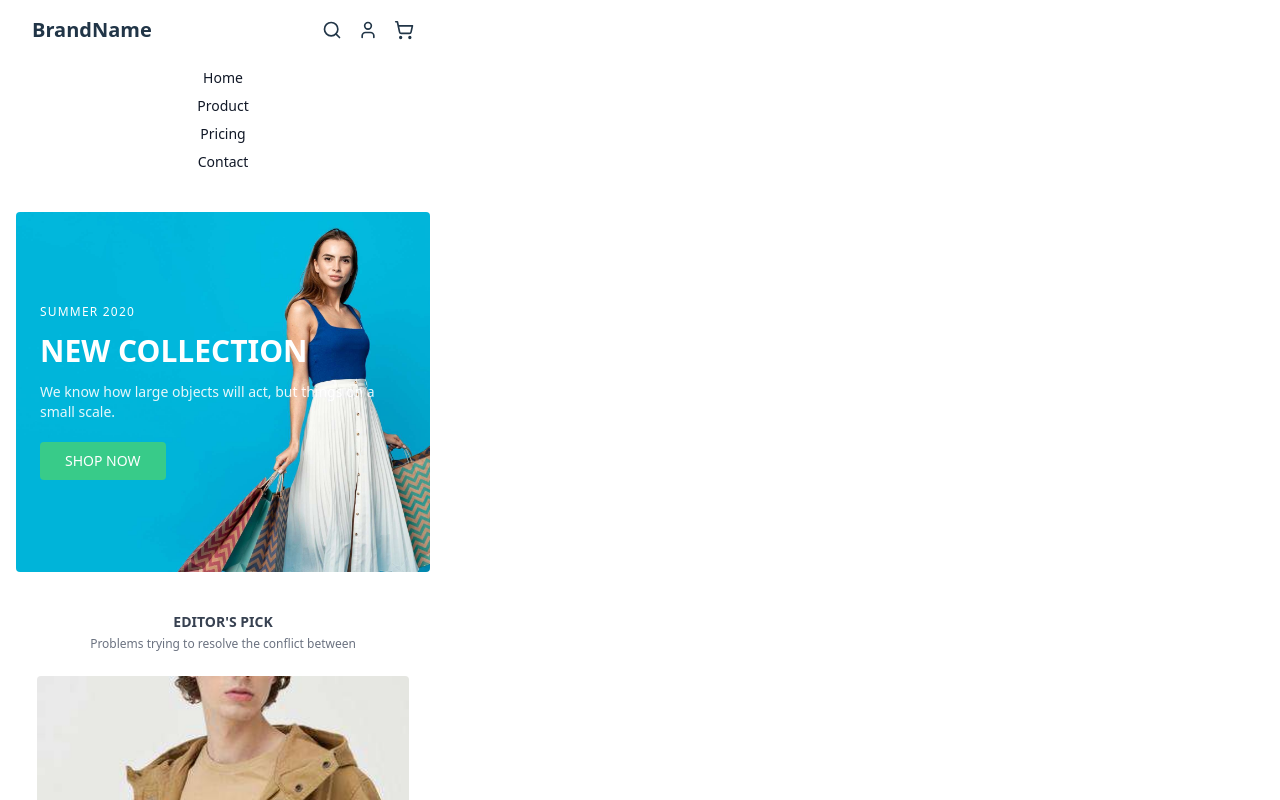
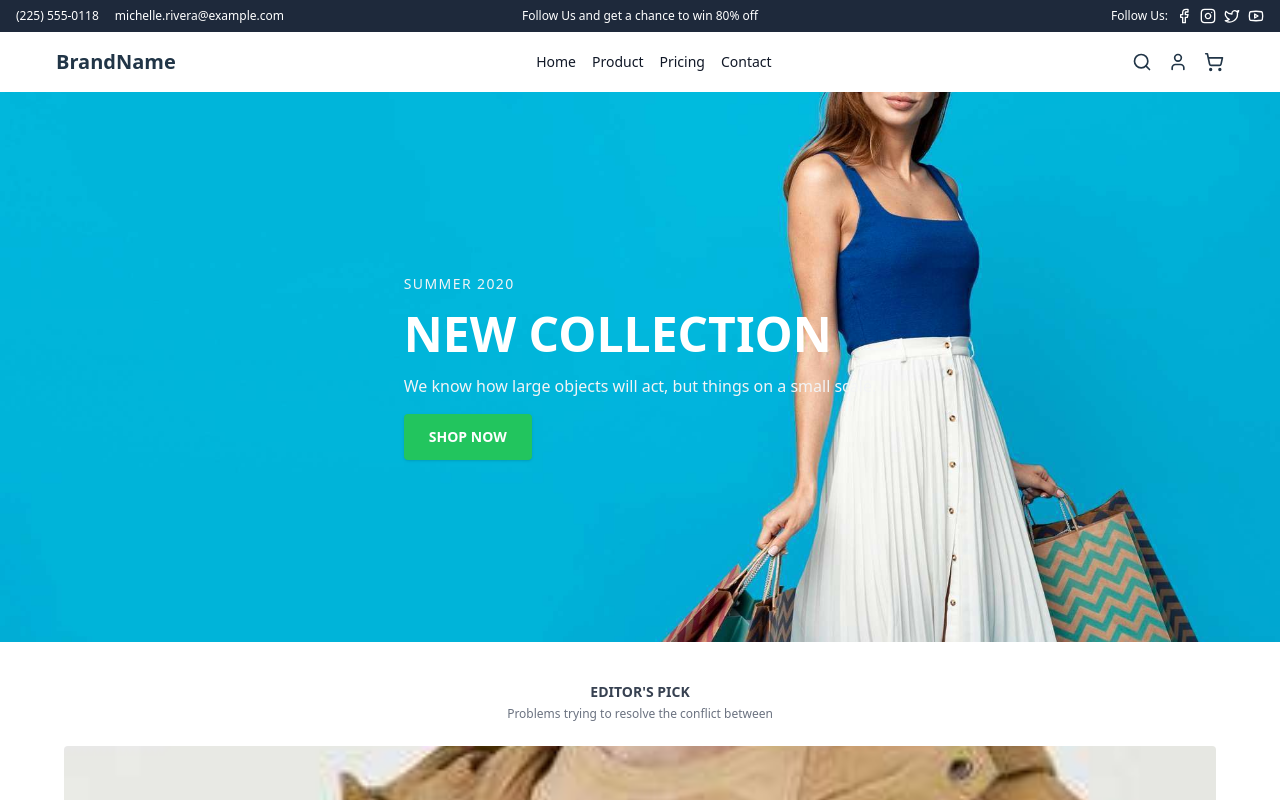
Before and after one commit to GokcenGuldogan/gokcens-ecommerce-project, a React (Vite) app: page / in a window 1280 px wide. Shown: the top 800 px of the page. Built offline with nearby package versions, Linux system fonts and the light colour scheme.

Commit message:
Header,hero desktop view olusturuldu

```diff
--- a/src/App.jsx
+++ b/src/App.jsx
@@ -1,17 +1,22 @@
+// src/App.jsx
+import { BrowserRouter as Router, Routes, Route } from "react-router-dom";
 import Header from "./layout/Header";
 import Footer from "./layout/Footer";
 import HomePage from "./pages/HomePage";
 
-
-
-
-
 export default function App() {
   return (
-    <div>
-      <Header />
-      <HomePage />
-      <Footer />
-    </div>
+    <Router>
+      <div className="bg-white min-h-screen w-full">
+        <Header />
+
+        <Routes>
+          <Route path="/" element={<HomePage />} />
+          {/* İleride başka sayfalar eklersen buraya yeni Route ekleyebilirsin */}
+        </Routes>
+
+        <Footer />
+      </div>
+    </Router>
   );
 }
--- a/src/index.css
+++ b/src/index.css
@@ -28,8 +28,6 @@ a:hover {
 
 body {
   margin: 0;
-  display: flex;
-  place-items: center;
   min-width: 320px;
   min-height: 100vh;
 }
--- a/src/layout/Footer.jsx
+++ b/src/layout/Footer.jsx
@@ -1,65 +1,86 @@
+// src/layout/Footer.jsx
+import { FaFacebookF, FaInstagram, FaTwitter } from "react-icons/fa";
+
 export default function Footer() {
   return (
-    <footer className="w-full max-w-[414px] mx-auto px-6 mt-16 bg-white text-gray-700 text-sm">
-      {/* Bandage ve ikonlar */}
-      <div className="flex flex-col gap-2 text-left">
-        <h2 className="text-xl font-bold">Bandage</h2>
-        <div className="flex flex-col gap-1 pl-1">
-          <a href="#" className="text-blue-600">🌐</a>
-          <a href="#" className="text-blue-600">🐦</a>
-          <a href="#" className="text-blue-600">📘</a>
+    <footer className="bg-white px-6 py-10 w-full max-w-[1200px] mx-auto text-gray-700 text-sm">
+      {/* Logo & Icons */}
+      <div className="flex flex-col items-center text-center mb-6">
+        <h1 className="text-2xl font-bold text-black">Bandage</h1>
+        <div className="flex gap-4 mt-2 text-blue-600 text-lg">
+          <FaFacebookF />
+          <FaInstagram />
+          <FaTwitter />
         </div>
       </div>
 
-      {/* Dört kolonlu bilgi bölümü */}
-      <div className="mt-10 grid grid-cols-2 gap-y-8 gap-x-6 text-left">
+      {/* Link Sections - Alt Alta */}
+      <div className="flex flex-col gap-6 mb-8">
+        {/* Company Info */}
         <div>
-          <h3 className="text-sm font-semibold mb-2">Company Info</h3>
-          <p>About Us</p>
-          <p>Carrier</p>
-          <p>We are hiring</p>
-          <p>Blog</p>
+          <h3 className="font-semibold text-black mb-2">Company Info</h3>
+          <ul className="space-y-1">
+            <li>About Us</li>
+            <li>Carrier</li>
+            <li>We are hiring</li>
+            <li>Blog</li>
+          </ul>
         </div>
+
+        {/* Legal */}
         <div>
-          <h3 className="text-sm font-semibold mb-2">Features</h3>
-          <p>Business Marketing</p>
-          <p>User Analytic</p>
-          <p>Live Chat</p>
-          <p>Unlimited Support</p>
+          <h3 className="font-semibold text-black mb-2">Legal</h3>
+          <ul className="space-y-1">
+            <li>About Us</li>
+            <li>Carrier</li>
+            <li>We are hiring</li>
+            <li>Blog</li>
+          </ul>
         </div>
+
+        {/* Features */}
         <div>
-          <h3 className="text-sm font-semibold mb-2">Resources</h3>
-          <p>IOS & Android</p>
-          <p>Watch a Demo</p>
-          <p>Customers</p>
-          <p>API</p>
+          <h3 className="font-semibold text-black mb-2">Features</h3>
+          <ul className="space-y-1">
+            <li>Business Marketing</li>
+            <li>User Analytic</li>
+            <li>Live Chat</li>
+            <li>Unlimited Support</li>
+          </ul>
         </div>
+
+        {/* Resources */}
         <div>
-          <h3 className="text-sm font-semibold mb-2">Legal</h3>
-          <p>About Us</p>
-          <p>Carrier</p>
-          <p>We are hiring</p>
-          <p>Blog</p>
+          <h3 className="font-semibold text-black mb-2">Resources</h3>
+          <ul className="space-y-1">
+            <li>IOS & Android</li>
+            <li>Watch a Demo</li>
+            <li>Customers</li>
+            <li>API</li>
+          </ul>
         </div>
       </div>
 
-      {/* Email abonelik alanı */}
-      <div className="mt-10 flex flex-col items-start gap-2">
+      {/* Subscribe */}
+      <div className="mb-8">
+        <h3 className="font-semibold text-black mb-2">Get In Touch</h3>
+        <div className="flex flex-col gap-2">
           <input
             type="email"
             placeholder="Your Email"
-          className="border border-gray-300 px-4 py-2 rounded w-full"
+            className="border border-gray-300 px-4 py-2 rounded text-sm"
           />
-        <button className="bg-[#23A6F0] text-white px-6 py-2 rounded text-sm font-medium w-full">
+          <button className="bg-blue-500 text-white py-2 rounded font-medium">
             Subscribe
           </button>
-        <p className="text-gray-400 text-xs mt-1">Lore imp sum dolor Amit</p>
+        </div>
+        <p className="text-xs text-gray-400 mt-3">Lorem impsum dolor Amit</p>
       </div>
 
-      {/* Alt yazı */}
-      <div className="mt-10 border-t pt-4 text-center text-gray-400 text-xs">
+      {/* Bottom Note */}
+      <p className="text-center text-xs text-gray-400 mt-6">
         Made With Love By Finland All Right Reserved
-      </div>
+      </p>
     </footer>
   );
 }
--- a/src/layout/Header.jsx
+++ b/src/layout/Header.jsx
@@ -1,28 +1,52 @@
+// src/layout/Header.jsx
 import { Search, User, ShoppingCart } from "lucide-react";
+import { Facebook, Instagram, Twitter, Youtube } from "lucide-react";
 
 export default function Header() {
   return (
     <header className="w-full bg-white">
-      <div className="max-w-[414px] mx-auto px-4 py-4">
-        {/* Üst Satır: Logo + İkonlar */}
-        <div className="flex justify-between items-center">
-          <div className="text-xl font-bold">BrandName</div>
+      {/* ÜST BAR - SADECE DESKTOP GÖRÜNÜR */}
+      <div className="hidden md:grid grid-cols-3 items-center bg-[#1e293b] text-white text-xs px-4 py-2">
 
-          <div className="flex items-center gap-4">
+        <div className="text-left space-x-4">
+          <span>(225) 555-0118</span>
+          <span>michelle.rivera@example.com</span>
+        </div>
+        <div className="text-center">
+          <span>Follow Us and get a chance to win 80% off</span>
+          </div>
+
+          <div className="flex items-center justify-end gap-2 text-white text-xs">
+  <span className="whitespace-nowrap">Follow Us:</span>
+  <Facebook className="w-4 h-4 cursor-pointer" />
+  <Instagram className="w-4 h-4 cursor-pointer" />
+  <Twitter className="w-4 h-4 cursor-pointer" />
+  <Youtube className="w-4 h-4 cursor-pointer" />
+</div>
+      </div>
+
+      {/* ALT BAR */}
+      <div className="max-w-[1200px] mx-auto px-4 py-4">
+        {/* Logo + Menü + İkonlar */}
+        <div className="flex flex-col md:flex-row md:justify-between md:items-center">
+          {/* Logo */}
+          <div className="text-xl font-bold text-center md:text-left">BrandName</div>
+
+          {/* Menü */}
+          <nav className="mt-4 md:mt-0 flex flex-col md:flex-row justify-center items-center gap-4 text-sm text-gray-900 font-medium">
+            <a href="#" className="text-gray-900">Home</a>
+            <a href="#" className="text-gray-900">Product</a>
+            <a href="#" className="text-gray-900">Pricing</a>
+            <a href="#" className="text-gray-900">Contact</a>
+          </nav>
+
+          {/* İkonlar */}
+          <div className="hidden md:flex items-center gap-4 mt-4 md:mt-0">
             <Search className="w-5 h-5 cursor-pointer" />
             <User className="w-5 h-5 cursor-pointer" />
             <ShoppingCart className="w-5 h-5 cursor-pointer" />
           </div>
         </div>
-
-        {/* Menü */}
-        <nav className="mt-6 flex flex-col justify-center items-center gap-2 text-sm text-gray-900 font-medium">
-
-          <a href="#"className="text-gray-900">Home</a>
-          <a href="#"className="text-gray-900">Product</a>
-          <a href="#"className="text-gray-900">Pricing</a>
-          <a href="#"className="text-gray-900">Contact</a>
-        </nav>
       </div>
     </header>
   );
--- a/src/layout/PageContent.jsx
+++ b/src/layout/PageContent.jsx
@@ -4,7 +4,9 @@
 // src/layout/PageContent.js
 export default function PageContent({ children }) {
   return (
-    <main className="w-full max-w-[414px] sm:max-w-md md:max-w-lg mx-auto px-4">
+    <main className="w-full max-w-[1200px] mx-auto px-4 md:px-10 py-6">
+
+
       {children}
     </main>
   );
--- a/src/pages/HomePage.jsx
+++ b/src/pages/HomePage.jsx
@@ -1,5 +1,5 @@
 // src/pages/HomePage.js
-import PageContent from "../layout/PageContent";
+
 import headerImg from "../assets/header.jpg";
 import menImg from "../assets/men.jpg";
 import womenImg from "../assets/women.jpg";
@@ -7,31 +7,35 @@ import kidsImg from "../assets/kids.jpg";
 import accessoriesImg from "../assets/accessories.jpg";
 
 
-
-
 export default function HomePage() {
   return (
-    <PageContent>
+    <>
       {/* HERO */}
-      <div
-        className="relative w-full h-[360px] rounded overflow-hidden text-white mt-6"
+<section
+  className="w-full h-[550px] bg-cover bg-center flex items-center"
   style={{
     backgroundImage: `url(${headerImg})`,
-          backgroundSize: "cover",
-          backgroundPosition: "center",
   }}
 >
-        <div className="absolute inset-0 flex flex-col justify-center items-start gap-3 px-6">
-          <p className="text-xs tracking-widest uppercase">Summer 2020</p>
-          <h1 className="text-3xl font-bold leading-tight">NEW COLLECTION</h1>
-          <p className="text-sm text-white/90">
+  <div className="max-w-[1200px] mx-auto px-6 md:px-10 text-white">
+    <div className="max-w-[500px] space-y-4">
+      <p className="text-sm tracking-widest uppercase text-gray-100">Summer 2020</p>
+      <h1 className="text-4xl md:text-5xl font-bold leading-tight">
+        NEW COLLECTION
+      </h1>
+      <p className="text-base text-gray-100">
         We know how large objects will act, but things on a small scale.
       </p>
-          <button className="bg-[#38CB89] text-white py-2 px-6 rounded text-sm font-medium mt-2">
+      <button className="bg-green-500 text-white px-6 py-3 text-sm font-semibold rounded shadow w-fit">
         SHOP NOW
       </button>
     </div>
   </div>
+</section>
+
+
+
+
 
       {/* EDITOR'S PICK */}
       <section className="mt-10">
@@ -296,11 +300,7 @@ export default function HomePage() {
       className="w-full object-cover rounded mb-4"
     />
 
-    <p className="text-sm text-blue-600 font-medium uppercase tracking-wide">Practice Advice</p>
-    <h3 className="text-xl font-bold mt-1">Featured Products</h3>
-    <p className="text-sm text-gray-500 mt-2 leading-snug px-2">
-      Problems trying to resolve the conflict between the two major
-    </p>
+
   </div>
 </section>
 
@@ -452,7 +452,7 @@ export default function HomePage() {
 
 </section>
 
+</>
 
-    </PageContent>
   );
 }
```
Lines whose indentation alone changed are shown as unchanged.
